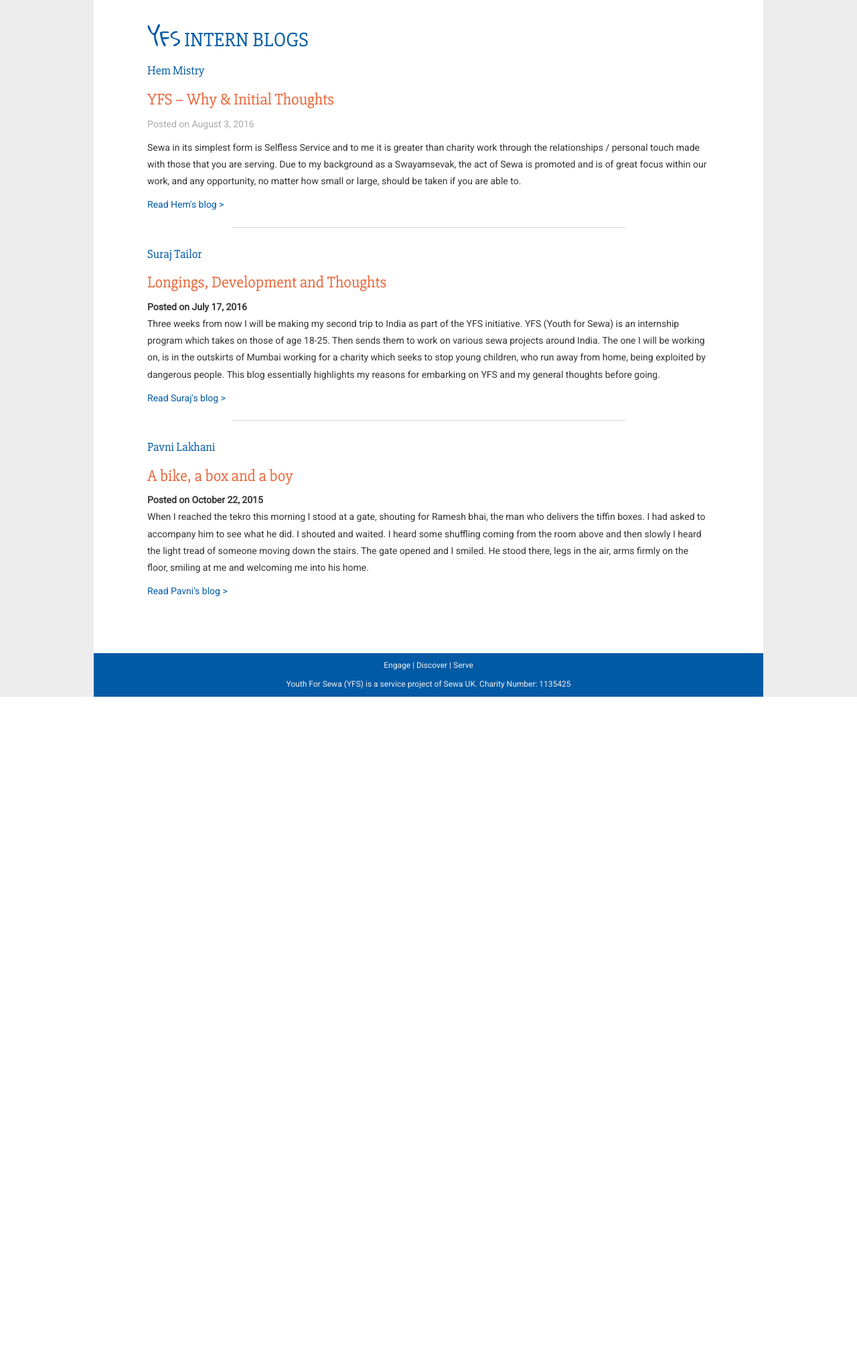
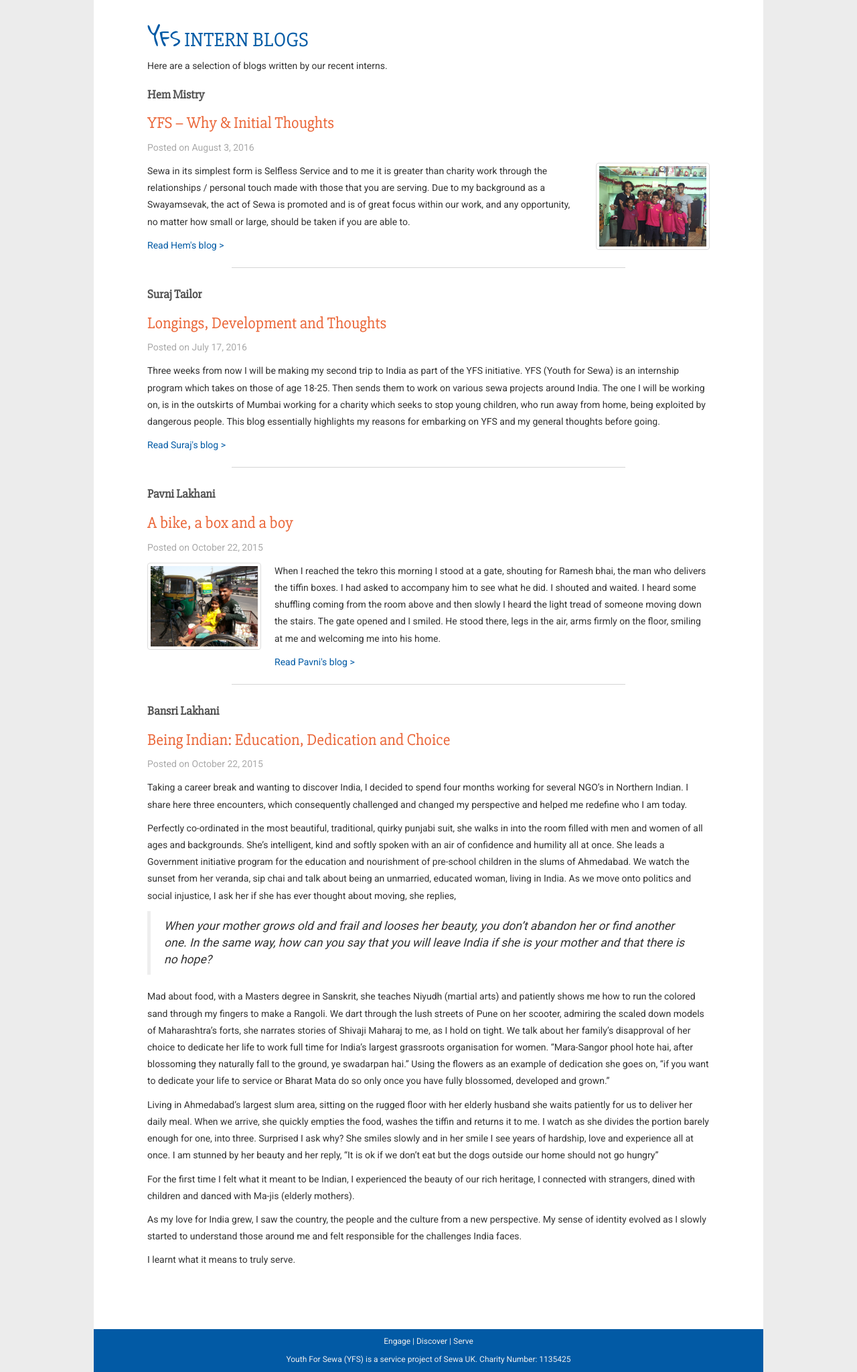
Before and after one commit to miteshsevani/yfs, a PHP site: page /blog/ in a window 1280 px wide. Shown: the part 157-2205 px from the top of the page at 67% size. Before the commit the page ends 1197 px from the top, so only its background shows below. Run offline with PHP 8.4, Linux system fonts and the light colour scheme; style sheets or scripts are compiled from the project's sources; some libraries are stand-ins or nearby versions.

Commit message:
Updated blog

```diff
--- a/blog/index.php
+++ b/blog/index.php
@@ -5,6 +5,7 @@
 		<div class="row">
 			<div class="col col-sm-12">
 				<h2><span class="brand">YFS</span> Intern Blogs</h2>
+				<p>Here are a selection of blogs written by our recent interns.</p>
 			</div>
 		</div>
 		<div class="row">
@@ -12,20 +13,36 @@
 				<h4>Hem Mistry</h4>
 				<h3>YFS – Why & Initial Thoughts</h3>
 				<p class="date">Posted on August 3, 2016</p>
+				<img src="images/img_2.jpg" class="img-thumbnail right">
 				<p>Sewa in its simplest form is Selfless Service and to me it is greater than charity work through the relationships / personal touch made with those that you are serving. Due to my background as a Swayamsevak, the act of Sewa is promoted and is of great focus within our work, and any opportunity, no matter how small or large, should be taken if you are able to.</p>
 				<a href="https://hemmistry.wordpress.com" target="_blank">Read Hem's blog</a>
 				<hr />
+
 				<h4>Suraj Tailor</h4>
 				<h3>Longings, Development and Thoughts</h3>
-				<strong>Posted on July 17, 2016</strong>
+				<p class="date">Posted on July 17, 2016</p>
 				<p>Three weeks from now I will be making my second trip to India as part of the YFS initiative. YFS (Youth for Sewa) is an internship program which takes on those of age 18-25. Then sends them to work on various sewa projects around India. The one I will be working on, is in the outskirts of Mumbai working for a charity which seeks to stop young children, who run away from home, being exploited by dangerous people. This blog essentially highlights my reasons for embarking on YFS and my general thoughts before going.</p>
 				<a href="https://surajtailor.wordpress.com" target="_blank">Read Suraj's blog</a>
 				<hr />
+
 				<h4>Pavni Lakhani</h4>
 				<h3>A bike, a box and a boy</h3>
-				<strong>Posted on October 22, 2015</strong>
+				<p class="date">Posted on October 22, 2015</p>
+				<img src="images/img_1.jpg" class="img-thumbnail left">
 				<p>When I reached the tekro this morning I stood at a gate, shouting for Ramesh bhai, the man who delivers the tiffin boxes. I had asked to accompany him to see what he did. I shouted and waited. I heard some shuffling coming from the room above and then slowly I heard the light tread of someone moving down the stairs. The gate opened and I smiled. He stood there, legs in the air, arms firmly on the floor, smiling at me and welcoming me into his home.</p>
 				<a href="https://smileforchangeblog.wordpress.com/" target="_blank">Read Pavni's blog</a>
+				<hr />
+
+				<h4>Bansri Lakhani</h4>
+				<h3>Being Indian: Education, Dedication and Choice</h3>
+				<p class="date">Posted on October 22, 2015</p>
+				<p>Taking a career break and wanting to discover India, I decided to spend four months working for several NGO’s in Northern Indian. I share here three encounters, which consequently challenged and changed my perspective and helped me redefine who I am today.</p>
+				<p>Perfectly co-ordinated in the most beautiful, traditional, quirky punjabi suit, she walks in into the room filled with men and women of all ages and backgrounds. She’s intelligent, kind and softly spoken with an air of confidence and humility all at once. She leads a Government initiative program for the education and nourishment of pre-school children in the slums of Ahmedabad. We watch the sunset from her veranda, sip chai and talk about being an unmarried, educated woman, living in India. As we move onto politics and social injustice, I ask her if she has ever thought about moving, she replies, <blockquote>When your mother grows old and frail and looses her beauty, you don’t abandon her or find another one. In the same way, how can you say that you will leave India if she is your mother and that there is no hope?</blockquote></p>
+				<p>Mad about food, with a Masters degree in Sanskrit, she teaches Niyudh (martial arts) and patiently shows me how to run the colored sand through my fingers to make a Rangoli. We dart through the lush streets of Pune on her scooter, admiring the scaled down models of Maharashtra’s forts, she narrates stories of Shivaji Maharaj to me, as I hold on tight. We talk about her family’s disapproval of her choice to dedicate her life to work full time for India’s largest grassroots organisation for women. “Mara-Sangor phool hote hai, after blossoming they naturally fall to the ground, ye swadarpan hai.” Using the flowers as an example of dedication she goes on, “if you want to dedicate your life to service or Bharat Mata do so only once you have fully blossomed, developed and grown.”</p>
+				<p>Living in Ahmedabad’s largest slum area, sitting on the rugged floor with her elderly husband she waits patiently for us to deliver her daily meal. When we arrive, she quickly empties the food, washes the tiffin and returns it to me. I watch as she divides the portion barely enough for one, into three. Surprised I ask why? She smiles slowly and in her smile I see years of hardship, love and experience all at once. I am stunned by her beauty and her reply, “It is ok if we don’t eat but the dogs outside our home should not go hungry”</p>
+				<p>For the first time I felt what it meant to be Indian, I experienced the beauty of our rich heritage, I connected with strangers, dined with children and danced with Ma-jis (elderly mothers).</p>
+				<p>As my love for India grew, I saw the country, the people and the culture from a new perspective. My sense of identity evolved as I slowly started to understand those around me and felt responsible for the challenges India faces.</p>
+				<p>I learnt what it means to truly serve.</p>
 			</div>
 		</div>
 	</section>
--- a/sass/style.scss
+++ b/sass/style.scss
@@ -36,7 +36,12 @@ body {
 	h2 {
 		text-transform: uppercase;
 	}
-
+	.left {
+		float:left;
+	}
+	.right {
+		float:right;
+	}
 	// Header
 	header {
 		.logo {
@@ -265,7 +270,9 @@ body {
 				display:none;
 			}
 		}
-
+		blockquote {
+			font-style: italic;
+		}
 		.brand {
 			@extend %brandFont;
 		}
@@ -351,6 +358,20 @@ body {
 			h3 {
 				color:$orange;
 			}
+			h4 {
+				color:$gray;
+				font-weight:bold;
+			}
+			img {
+				width:170px;
+				margin-bottom: 20px;
+				&.left {
+					margin-right: 20px;
+				}
+				&.right {
+					margin-left: 20px;
+				}
+			}
 			a:after {
 				content: ' >';
 			}
```
Also changed, not shown: build/blog/index.php (+19 -2 lines), blog/images/img_1.jpg (added), blog/images/img_2.jpg (added), build/css/style.css, 2 other files.
